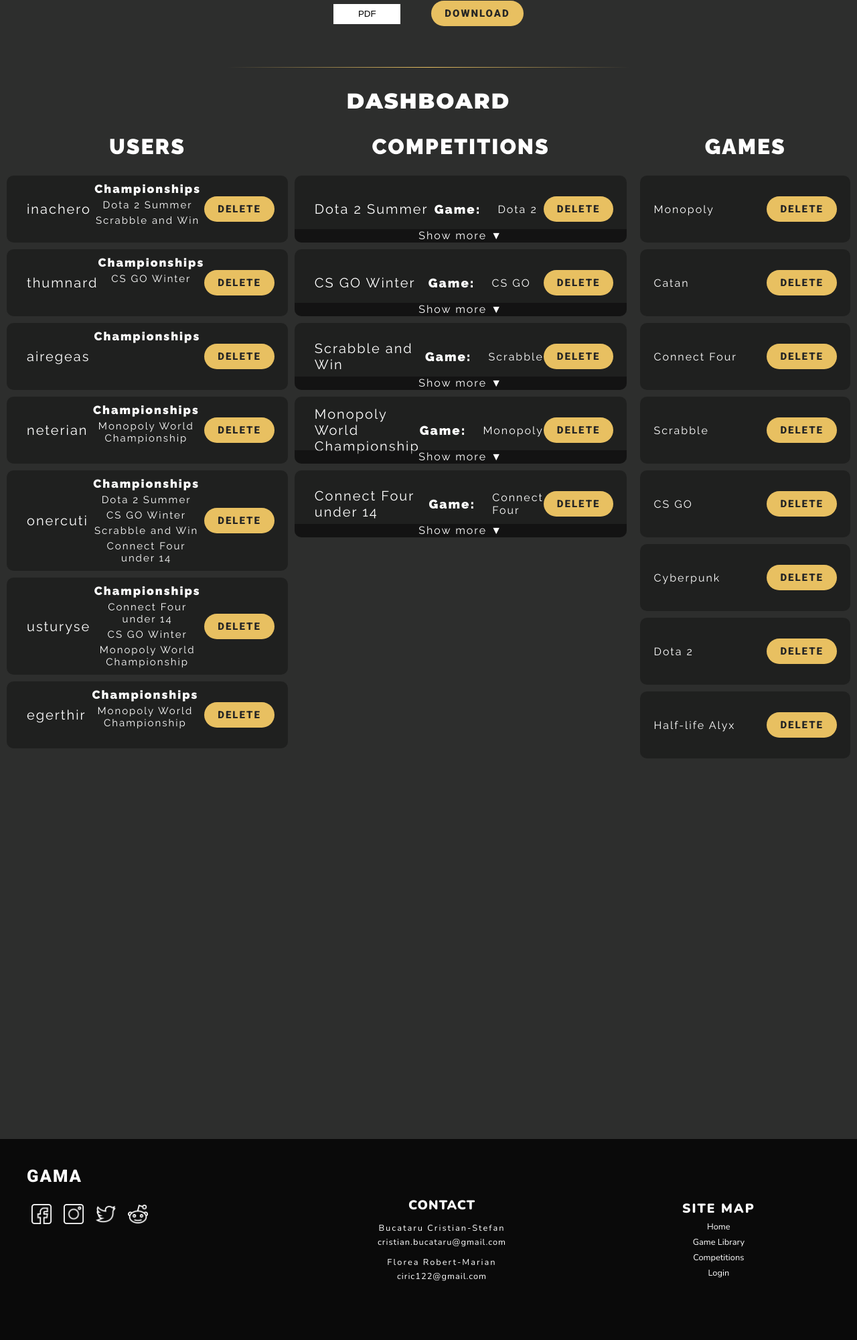
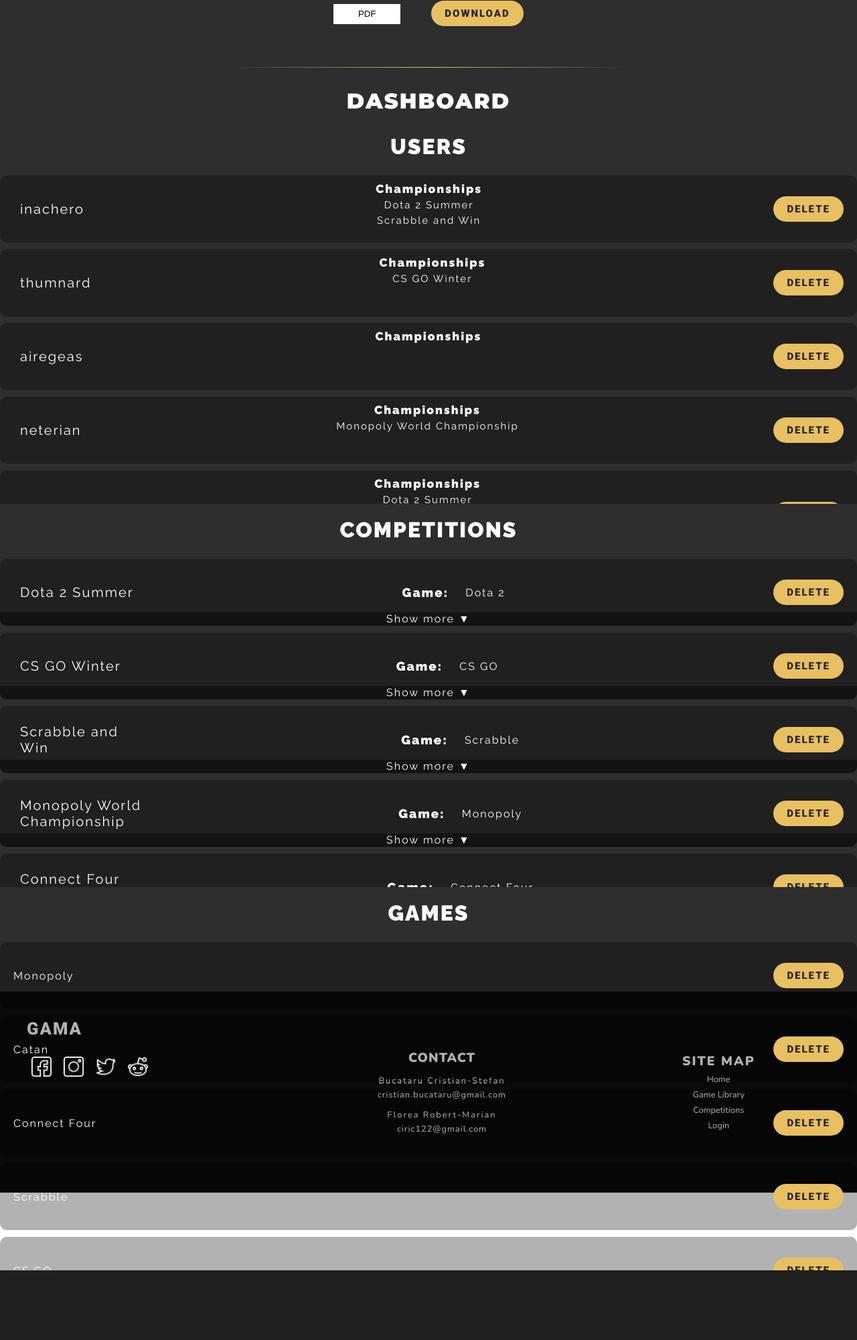
Before and after one commit to cristibctr/GaMa_TW, a PHP site: page /Dashboard/Dashboard.html in a window 1280 px wide. Shown: the part 168-2168 px from the top of the page at 67% size. After the commit the page ends 2064 px from the top, so only its background shows below. Run offline with PHP 8.4, Linux system fonts and the light colour scheme.

Commit message:
Worked on responsiveness

```diff
--- a/Dashboard/Dashboard.css
+++ b/Dashboard/Dashboard.css
@@ -8,7 +8,7 @@ body > h1{
 }
 .dashboard{
     position: relative;
-    height: 1500px;
+    height: 100vh;
     width: 100%;
     background-color: rgb(45,46,45);
     display: flex;
@@ -16,9 +16,7 @@ body > h1{
     color: white;
     font-family: Raleway;
     letter-spacing: 2px;
-}
-.dashboard > div{
-    margin-left: 10px;
+    padding-bottom: 100px;
 }
 /*
 .dashboard > div:not(:last-child)::after{
@@ -33,17 +31,17 @@ body > h1{
 */
 .users{
     width: 100%;
-    height: 1500px;
+    margin-left: 10px;
 }
 .cards-wrapper{
     overflow: auto;
-    height: 1400px;
+    max-height: 100vh;
 }
 .users > h1, .games > h1, .competitions > h1{
     text-align: center;
     margin-bottom: 15px;
 }
-.competitions, .games{
+.competitions, .games, .users{
     width: 100%;
     margin-right: 10px;
 }
@@ -190,3 +188,15 @@ body > h1{
 .statistics button:active{
     background-color: rgba(232, 192, 97, 0.5);
 }
+@media screen and (max-width: 1400px){
+    .dashboard{
+        flex-direction: column;
+    }
+    .dashboard > div {
+        margin-bottom: 20px;
+        margin-left: 0px;
+    }
+    .cards-wrapper{
+        max-height: 500px;
+    }
+}
--- a/Login/stylelogin.css
+++ b/Login/stylelogin.css
@@ -90,7 +90,7 @@ p{
     width: 100%;
     padding:10px 0;
     margin: 5px 0;
-    border_left: 0;
+    border-left: 0;
     border-top: 3px solid rgb(232, 192, 97);
     border-right: 3px solid rgb(232, 192, 97);
     border-bottom: 3px solid rgb(232, 192, 97);
```
Also changed, not shown: Game_page/Game_page.css (+7 -0 lines).
